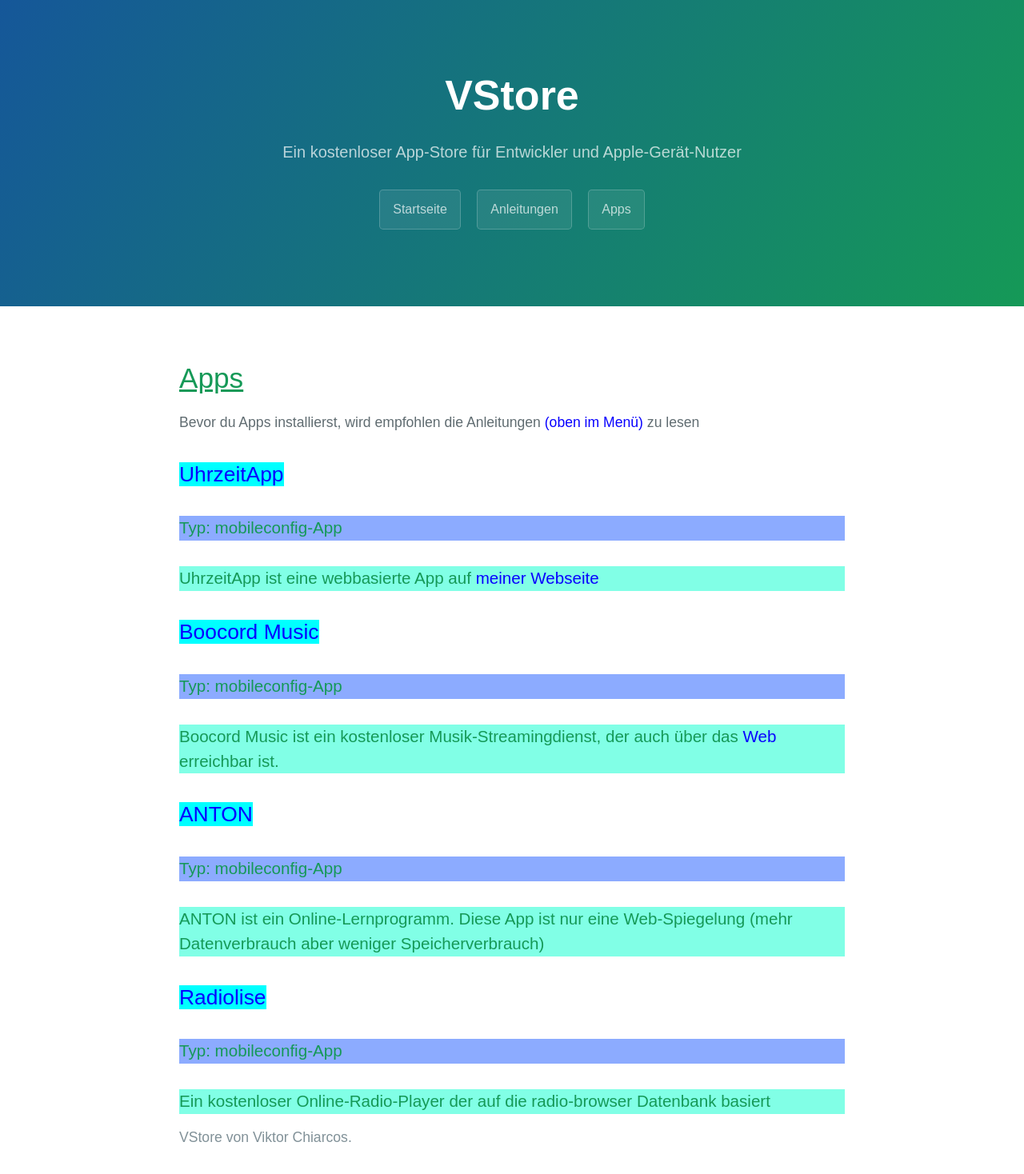
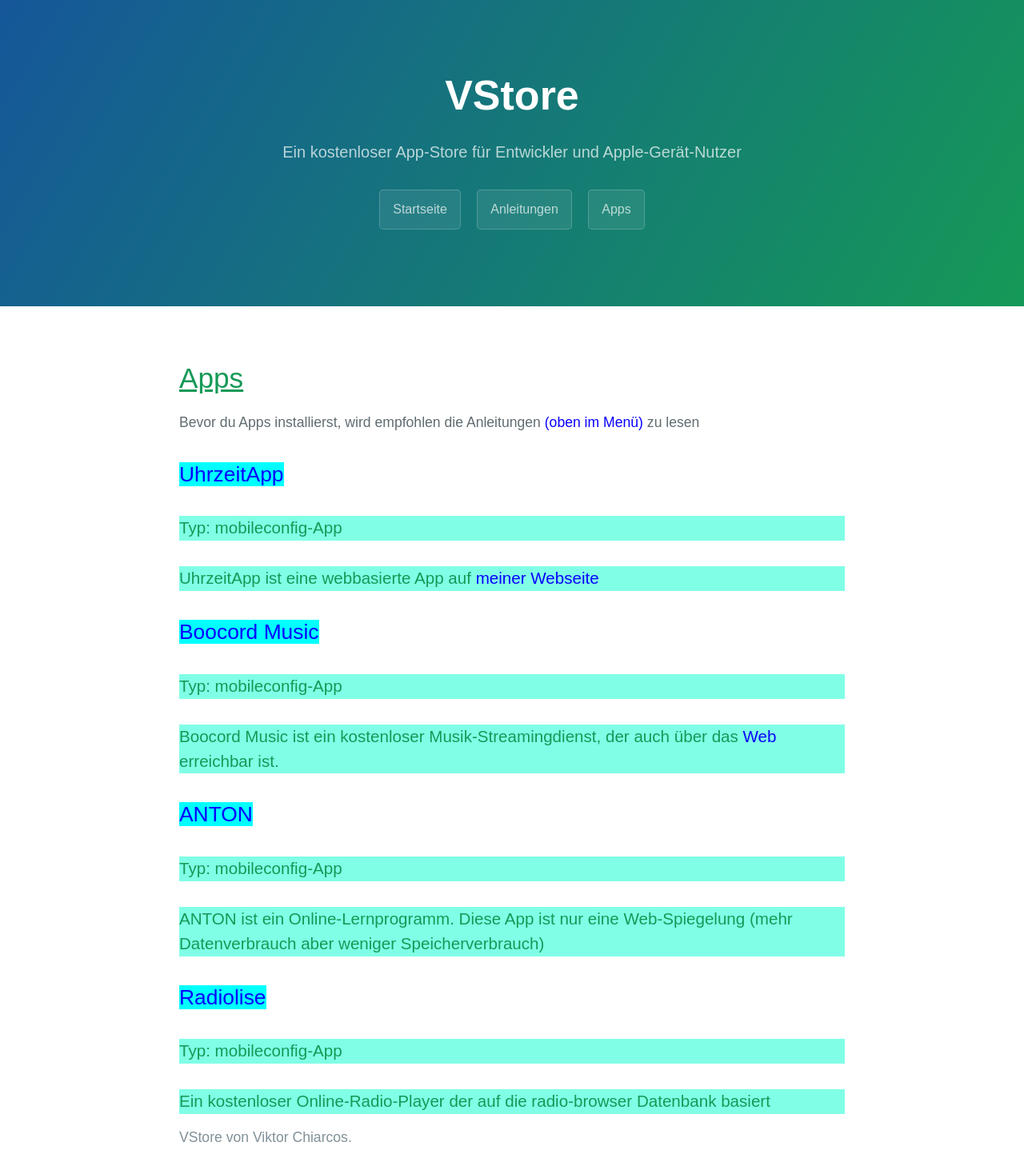
Before and after one commit to die-techniker/vstore, a Jekyll site: the page built from app/apps/index.html, in a window 1280 px wide. Shown: the whole page at 80% size. Built offline with Jekyll 4.4.1, drawn with Linux system fonts in a browser that asks for light colours.

Commit message:
Update background color for app type headings

```diff
--- a/app/apps/index.html
+++ b/app/apps/index.html
@@ -22,19 +22,19 @@ excerpt: "Ein kostenloser App-Store für Entwickler und Apple-Gerät-Nutzer"
     Bevor du Apps installierst, wird empfohlen die Anleitungen <a href="#oben">(oben im Menü)</a> zu lesen
 
     <h2><a href="/vstore/app/UhrzeitApp.mobileconfig" style="text-decoration: none; background-color: #00ffff">UhrzeitApp</a></h2>
-    <h3 style="font-weight: normal; background-color: #8cabff; font-color: #ffffff">Typ: mobileconfig-App</h3>
+    <h3 style="font-weight: normal; background-color: #81ffe6; font-color: #ffffff">Typ: mobileconfig-App</h3>
     <h3 style="font-weight: normal; background-color: #81ffe6">UhrzeitApp ist eine webbasierte App auf <a href="https://viktor-chiarcos.github.io">meiner Webseite</a></h3>
 
     <h2><a href="/vstore/app/Boocord_Music.mobileconfig" style="text-decoration: none; background-color: #00ffff">Boocord Music</a></h2>
-    <h3 style="font-weight: normal; background-color: #8cabff; font-color: #ffffff">Typ: mobileconfig-App</h3>
+    <h3 style="font-weight: normal; background-color: #81ffe6; font-color: #ffffff">Typ: mobileconfig-App</h3>
     <h3 style="font-weight: normal; background-color: #81ffe6">Boocord Music ist ein kostenloser Musik-Streamingdienst, der auch über das <a href="https://music.boocord.com">Web</a> erreichbar ist.</h3>
 
     <h2><a href="/vstore/app/ANTON.mobileconfig" style="text-decoration: none;  background-color: #00ffff" >ANTON</a></h2>
-    <h3 style="font-weight: normal; background-color: #8cabff; font-color: #ffffff">Typ: mobileconfig-App</h3>
+    <h3 style="font-weight: normal; background-color: #81ffe6; font-color: #ffffff">Typ: mobileconfig-App</h3>
     <h3 style="font-weight: normal; background-color: #81ffe6">ANTON ist ein Online-Lernprogramm. Diese App ist nur eine Web-Spiegelung (mehr Datenverbrauch aber weniger Speicherverbrauch)</h3>
 
     <h2><a href="/vstore/app/Radiolise.mobileconfig" style="text-decoration: none;  background-color: #00ffff" >Radiolise</a></h2>
-    <h3 style="font-weight: normal; background-color: #8cabff"; font-color: #ffffff>Typ: mobileconfig-App</h3>
+    <h3 style="font-weight: normal; background-color: #81ffe6"; font-color: #ffffff>Typ: mobileconfig-App</h3>
     <h3 style="font-weight: normal; background-color: #81ffe6">Ein kostenloser Online-Radio-Player der auf die radio-browser Datenbank basiert</h3>
 
   </body>
```
